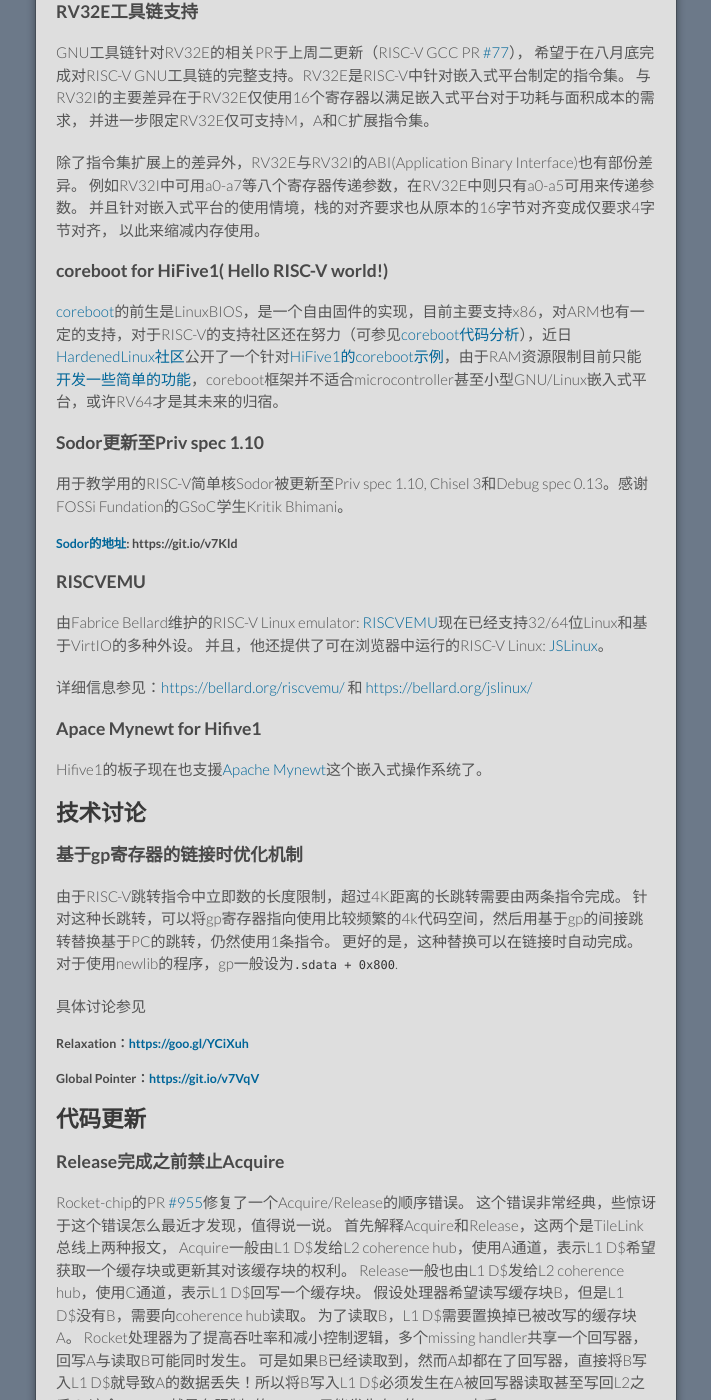
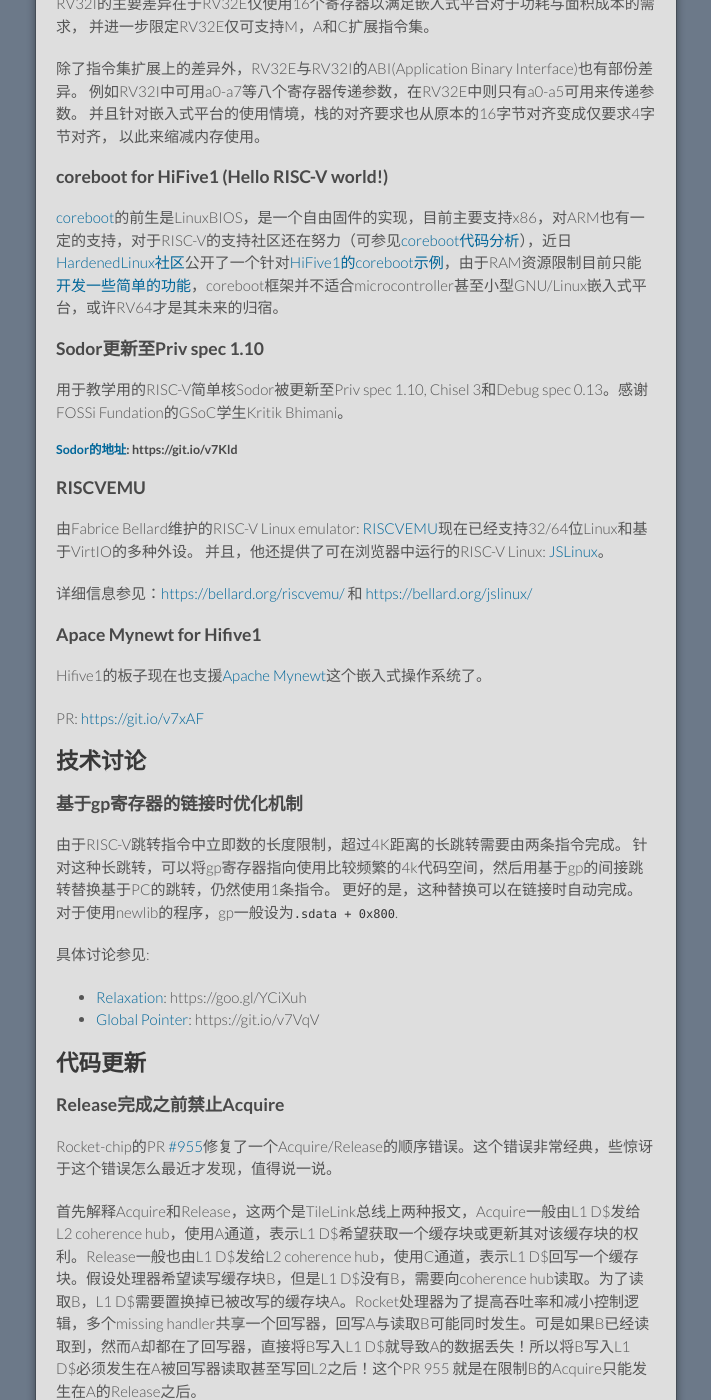
Before and after one commit to cnrv/home, a Jekyll site: the page built from bi-week-rpts/2017-08-17.md, in a window 1280 px wide and 1400 px high, scrolled down 2777 px. Shown: the whole window, without its empty margins (284-995 px from the left). Built offline with Jekyll 4.4.1, drawn with Linux system fonts in a browser that asks for light colours; Markdown is read by kramdown in place of the engine named in the settings; our own code applies the rules of GitHub Pages for plain Markdown files; some of the changed text lies outside the part shown.

Commit message:
some comments.
Signed-off-by: Alex Guo <xfguo@credosemi.com.cn>

```diff
--- a/bi-week-rpts/2017-08-17.md
+++ b/bi-week-rpts/2017-08-17.md
@@ -26,11 +26,9 @@
 
 ### Gen-Z Points to New Memories
 
-> Neural network “weights could be stored not as digital quantities but as an analog resistance level…synapse-to-synapse, so you are not going off chip at all and have very rapid data transfer…The memory chip is the computer,” he said in a meeting with financial analysts at the event.
->
-> ...
->
 > WD described a similar concept, showing a sea of low gate-count processors using an open instruction set surrounding a persistent memory. The company has announced it will deliver a ReRAM before 2020 and is supporting both the Gen-Z interconnect and the RISC-V ISA.
+
+我们能够看到开源处理器在某种程度上让相关行业的创新变得容易了。
 
 Link: [http://t.cn/RCAeSUC](http://www.eetimes.com/document.asp?doc_id=1332147)
 
@@ -50,6 +48,7 @@
 
 PULPino最近的更新推出了面向微型系统的两级流水线微处理器Zero-riscy。
 现在PULPino支持4种不同的配置，从复杂到简单依次为：
+
 - RI5CY+FPU：4级流水线的RI5CY，支持RV32-ICM，PULP的DSP扩展vector指令，和最新添加的IEEE-754单精度浮点运算单元。
 - RICY：4级流水线的RI5CY，支持RV32-ICM和PULP的DSP扩展vector指令。
 - Zero-riscy：2级流水线的小核，支持RV32-ICM，无DSP扩展。
@@ -72,9 +71,10 @@
 - 优化SRAM使用方式。
 - 提供了一个使用Blackbox来使用专有设计替换Chisel寄存器文件的例子。
 
-#### Chris Celio的发布公告：[https://goo.gl/MyVR4k](https://groups.google.com/forum/#!topic/riscv-boom/OWCkSAeb9lQ)
-#### BOOMv1 代码地址： [https://git.io/v7xxv](https://github.com/ucb-bar/riscv-boom/releases/tag/v1.0)
-#### BOOMv2 代码地址： master分支或者 [https://git.io/v7xxk](https://github.com/ucb-bar/riscv-boom/releases/tag/v2.0)
+Chris Celio的发布公告：[https://goo.gl/MyVR4k](https://groups.google.com/forum/#!topic/riscv-boom/OWCkSAeb9lQ)
+
+- BOOMv1 代码地址： [https://git.io/v7xxv](https://github.com/ucb-bar/riscv-boom/releases/tag/v1.0)
+- BOOMv2 代码地址： master分支或者 [https://git.io/v7xxk](https://github.com/ucb-bar/riscv-boom/releases/tag/v2.0)
 
 ### ORConf 2017会议日程公布
 
@@ -100,7 +100,7 @@
 并且针对嵌入式平台的使用情境，栈的对齐要求也从原本的16字节对齐变成仅要求4字节对齐，
 以此来缩减内存使用。
 
-### coreboot for HiFive1( Hello RISC-V world!)
+### coreboot for HiFive1 (Hello RISC-V world!)
 
 [coreboot](https://www.coreboot.org/)的前生是LinuxBIOS，是一个自由固件的实现，目前主要支持x86，对ARM也有一定的支持，对于RISC-V的支持社区还在努力（可参见[coreboot代码分析](https://github.com/hardenedlinux/embedded-iot_profile/blob/master/docs/riscv/coreboot%E5%88%86%E6%9E%90.md)），近日[HardenedLinux社区](https://github.com/hardenedlinux)公开了一个针对[HiFive1的coreboot示例](https://github.com/hardenedlinux/coreboot4HiFive1)，由于RAM资源限制目前只能[开发一些简单的功能](https://github.com/hardenedlinux/coreboot4HiFive1/blob/master/coreboot4HiFive-README.md)，coreboot框架并不适合microcontroller甚至小型GNU/Linux嵌入式平台，或许RV64才是其未来的归宿。
 
@@ -118,7 +118,10 @@
 详细信息参见：[https://bellard.org/riscvemu/](https://bellard.org/riscvemu/) 和 [https://bellard.org/jslinux/](https://bellard.org/jslinux/)
 
 ### Apace Mynewt for Hifive1
+
 Hifive1的板子现在也支援[Apache Mynewt](https://github.com/apache/mynewt-core/pull/396?utm_content=58065874)这个嵌入式操作系统了。
+
+PR: [https://git.io/v7xAF](https://github.com/apache/mynewt-core/pull/396?utm_content=58065874)
 
 ## 技术讨论
 
@@ -159,8 +155,7 @@
 注意这里是浮点流水线而不是ALU流水线。这种情况的发生是由于浮点流水线允许一定程度上的乱序。
 现在的解决办法是如果指令在Mem级被杀死，在Exe级的指令也会被杀死，两条指令都要被重跑。
 
-具体参见Rocket-chip的PR 948: [https://git.io/v7SfX](https://github.com/freechipsproject/rocket-chip/pull/948)
-
+具体参见Rocket-chip的PR #948 [https://git.io/v7SfX](https://github.com/freechipsproject/rocket-chip/pull/948)
 
 ### Rocket流水线识别RVC指令
 
@@ -218,12 +209,14 @@
 + The 7th RISC-V workshop投稿截止日期：2017年9月17日。投稿网站：[https://www.softconf.com/h/riscv7thwkshp/](https://www.softconf.com/h/riscv7thwkshp/)
 
 ### 十月
+
 + [OSDT开源开发工具大会2017](http://www.hellogcc.org/?p=34315)（也就是原HelloGCC会议）将在10月下旬在北京举办，话题和赞助征集已经开始。话题内容包括“面向RISCV等新硬件的基础软件支持”，各位不要错过。
 + [开源经济学研究-2017年年会邀请函](http://www.open-source-economics.org/open_source_economics_2017.html)
 + RISC-V at the [Linley Processor Conference](http://www.linleygroup.com/events/event.php?num=43), 4-5 October 2017 at Santa Clara, California.
 + [First Workshop on Computer Architecture Research with RISC-V (CARRV 2017)](https://carrv.github.io/#first-workshop-on-computer-architecture-research-with-risc-v-carrv-2017), 14 October at Boston, Massachusetts, co-located with MICRO 2017.
 
 ### 十一月
+
 + [The 7th RISC-V workshop](https://www.softconf.com/h/riscv7thwkshp/) 2017年11月28-30日，第7届RISC-V研讨会将在美国加州Milpitas由西部数据承办。
 
 ## 招聘简讯
```
Also changed, not shown: other parts of bi-week-rpts/2017-08-17.md (+12 -23 lines).
